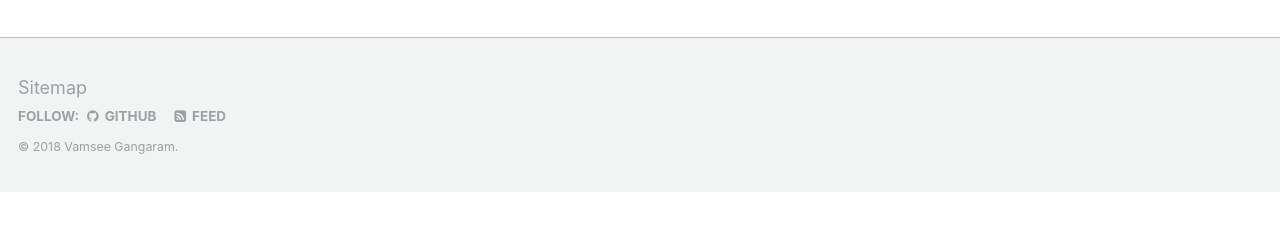
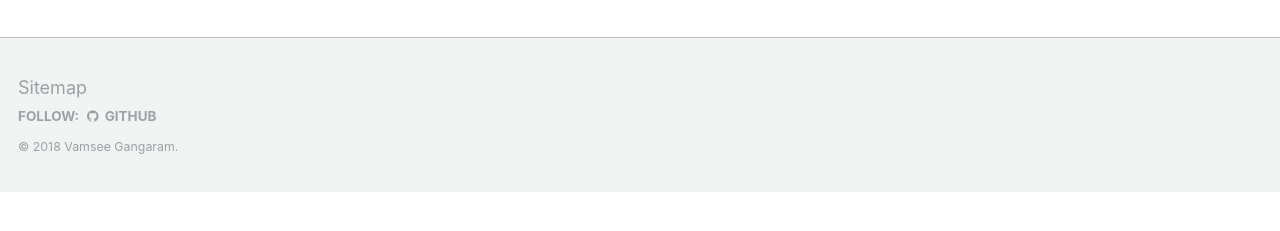
Before and after one commit to Vumz/Vumz-github.io, a Jekyll site: the page built from _pages/about.md, in a window 1280 px wide. Shown: the part 588-819 px from the top of the page. Built offline with Jekyll 4.4.1, drawn with Linux system fonts in a browser that asks for light colours.

Commit message:
Update footer.html

```diff
--- a/_includes/footer.html
+++ b/_includes/footer.html
@@ -14,10 +14,6 @@
     {% if site.author.github %}
       <li><a href="http://github.com/{{ site.author.github }}"><i class="fa fa-fw fa-github" aria-hidden="true"></i> GitHub</a></li>
     {% endif %}
-    {% if site.author.bitbucket %}
-      <li><a href="http://bitbucket.org/{{ site.author.bitbucket }}"><i class="fa fa-fw fa-bitbucket" aria-hidden="true"></i> Bitbucket</a></li>
-    {% endif %}
-    <li><a href="{% if site.atom_feed.path %}{{ site.atom_feed.path }}{% else %}{{ base_path }}/feed.xml{% endif %}"><i class="fa fa-fw fa-rss-square" aria-hidden="true"></i> {{ site.data.ui-text[site.locale].feed_label | default: "Feed" }}</a></li>
   </ul>
 </div>
 
```
